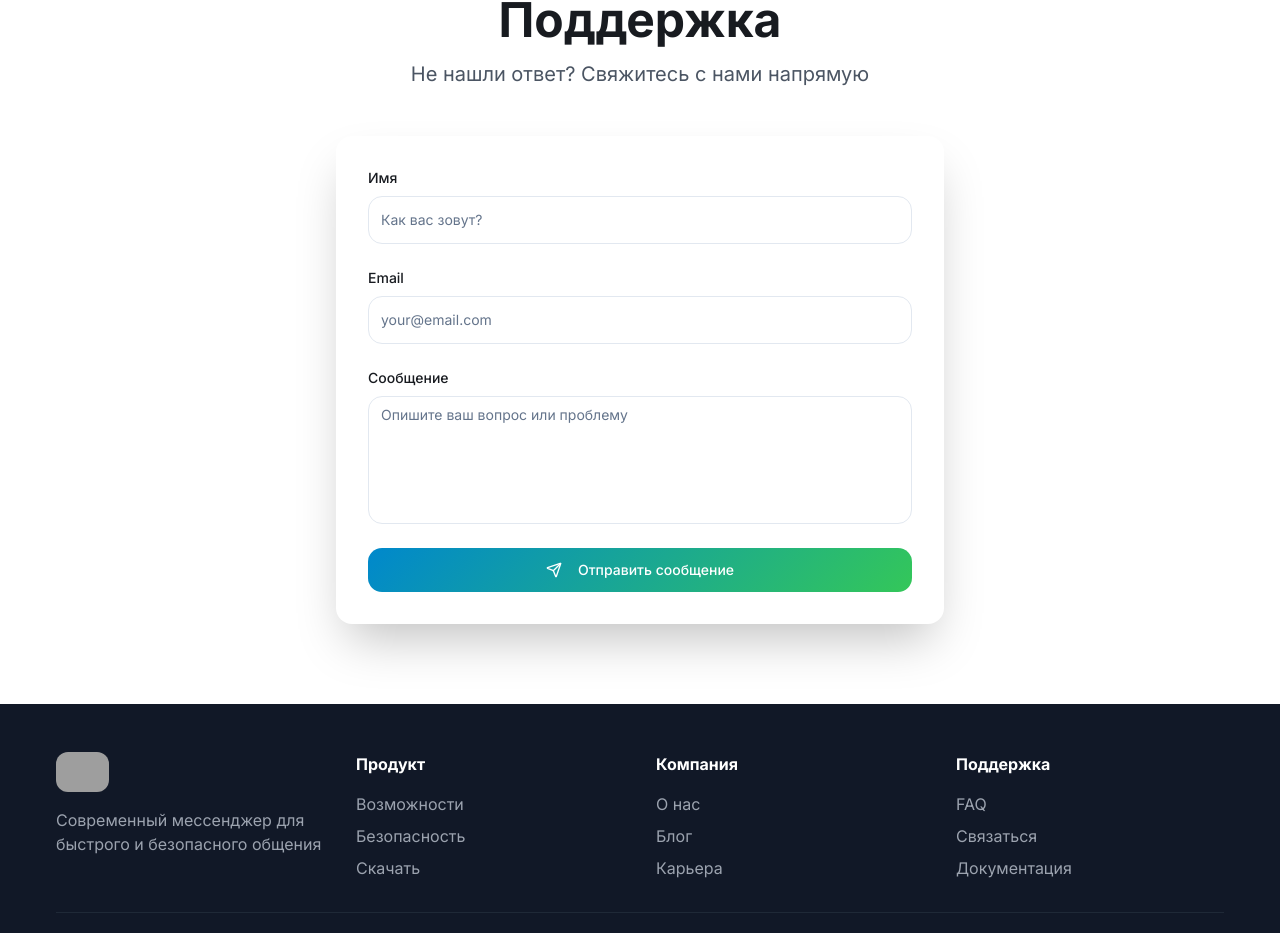
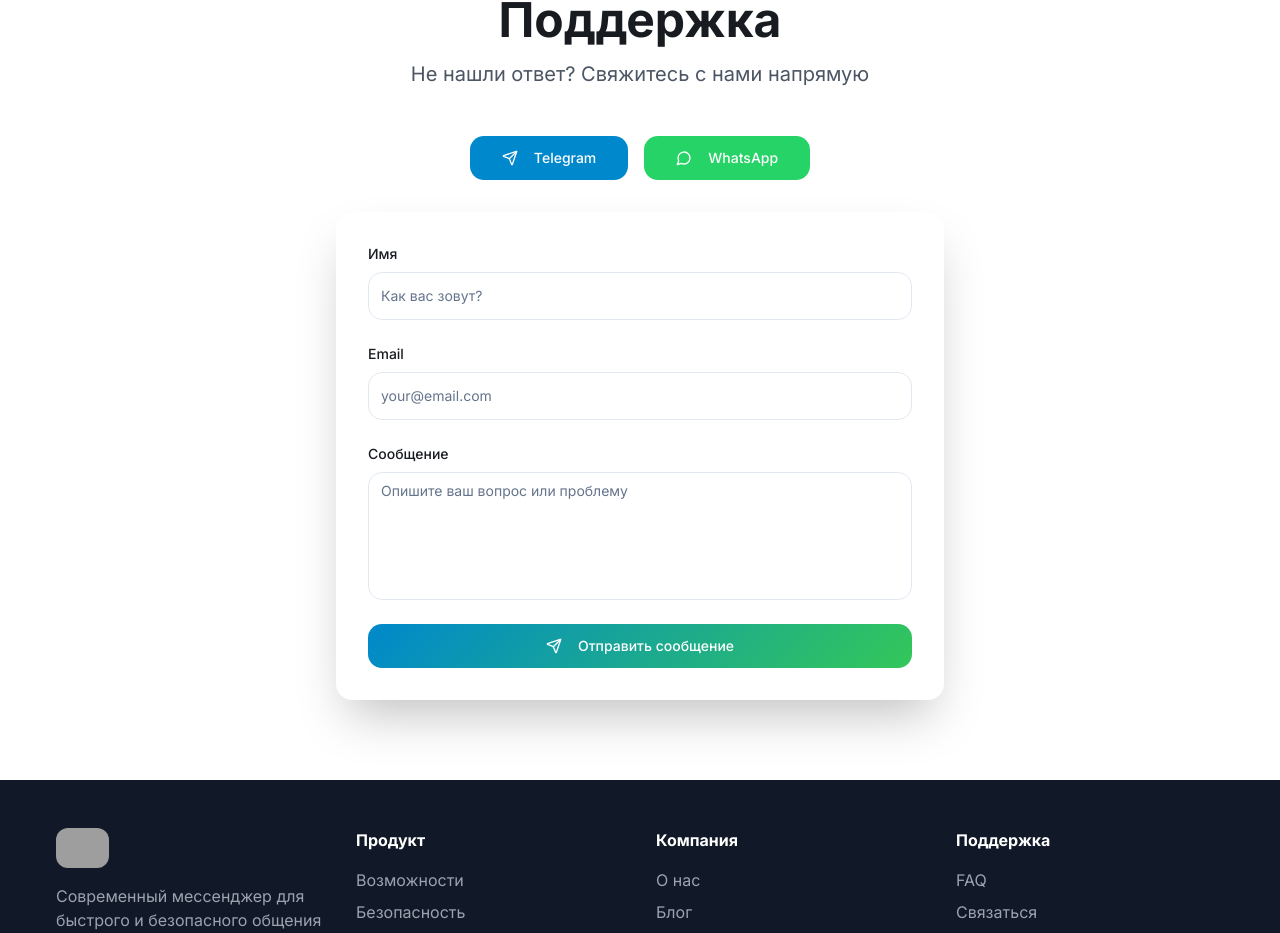
Before and after one commit to pr-poehali-dev/messenger-website-project-2, a React (Vite) app: page / in a window 1280 px wide. Shown: the part 2612-3545 px from the top of the page. Built offline with nearby package versions, Linux system fonts and the light colour scheme; grey boxes are pictures that could not be loaded.

Commit message:
Разработка базового функционала

```diff
--- a/src/pages/Index.tsx
+++ b/src/pages/Index.tsx
@@ -249,6 +249,26 @@ const Index = () => {
               Не нашли ответ? Свяжитесь с нами напрямую
             </p>
           </div>
+
+          <div className="flex gap-4 justify-center mb-8 animate-fade-in">
+            <Button
+              size="lg"
+              className="bg-[#0088CC] hover:bg-[#0077B3] text-white"
+              onClick={() => window.open('https://t.me/your_telegram', '_blank')}
+            >
+              <Icon name="Send" className="mr-2" size={20} />
+              Telegram
+            </Button>
+            <Button
+              size="lg"
+              className="bg-[#25D366] hover:bg-[#20BA5A] text-white"
+              onClick={() => window.open('https://wa.me/your_whatsapp', '_blank')}
+            >
+              <Icon name="MessageCircle" className="mr-2" size={20} />
+              WhatsApp
+            </Button>
+          </div>
+
           <Card className="border-0 shadow-2xl animate-scale-in">
             <CardContent className="p-8">
               <form onSubmit={handleSubmit} className="space-y-6">
```
